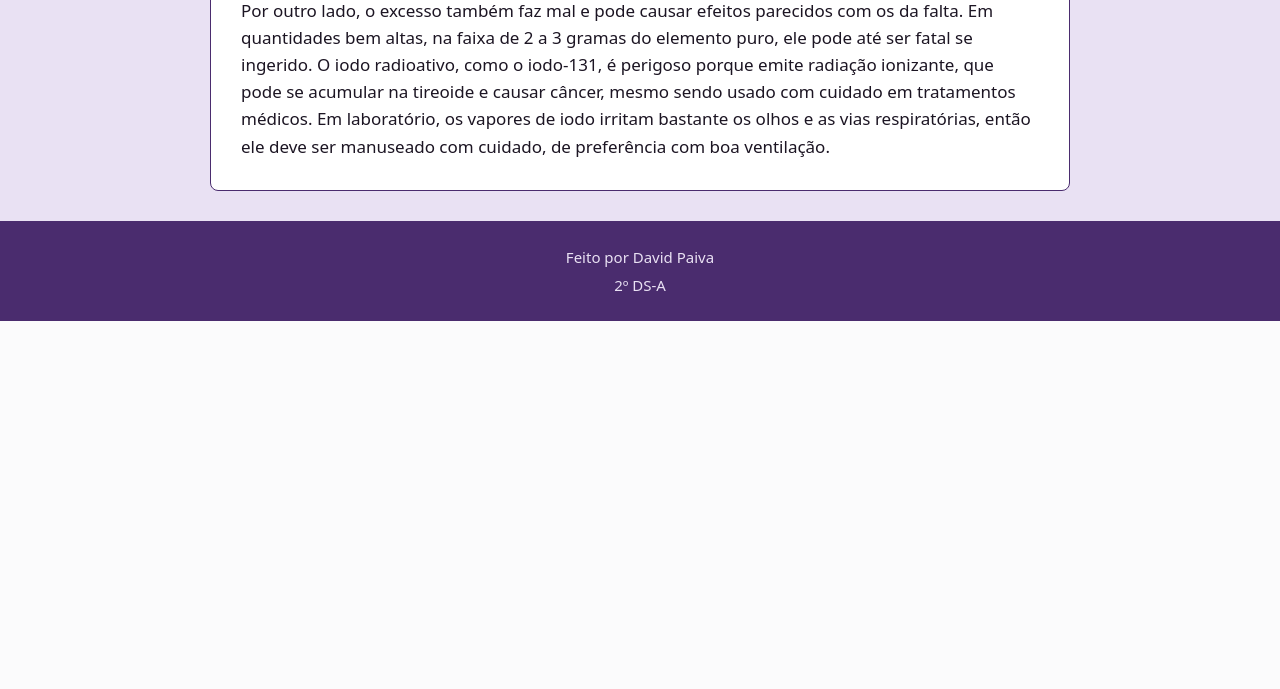
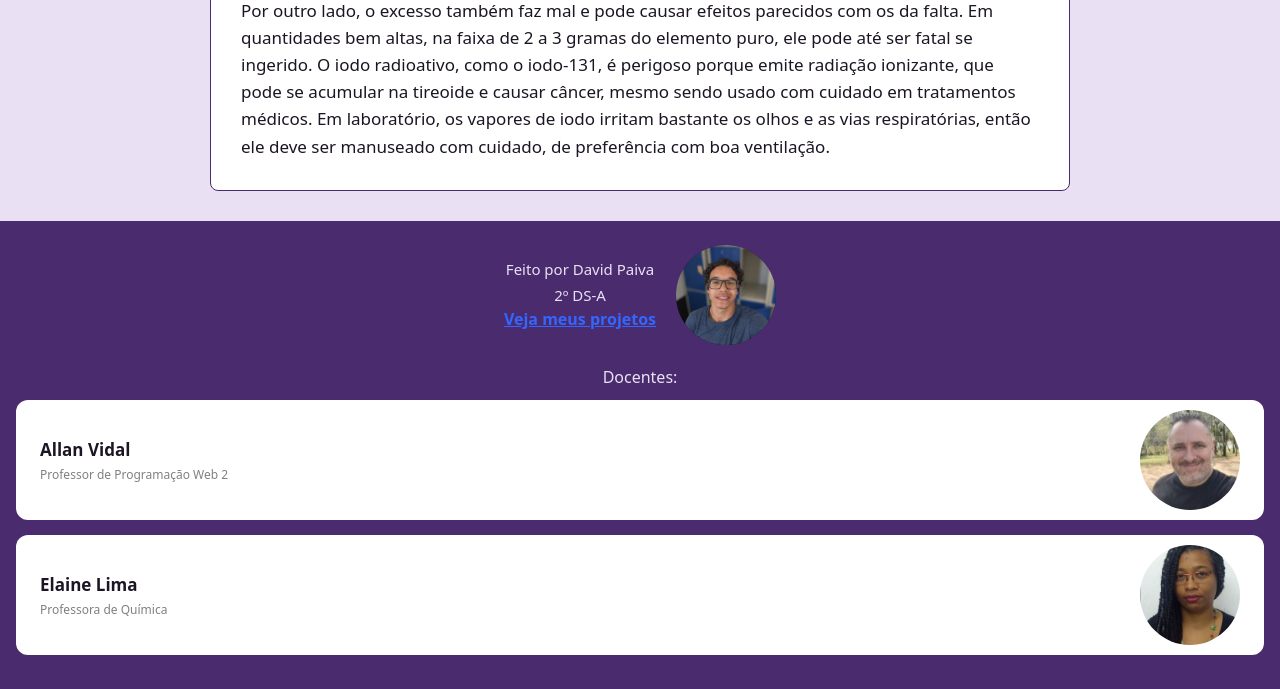
Before and after one commit to yDavidw3/iodo-global, a web app: file index.html in a window 1280 px wide. Shown: the part 2594-3283 px from the top of the page. Before the commit the page ends 2915 px from the top, so only its background shows below. Run offline with its HTML, style and script files only (its server is not run), Linux system fonts and the light colour scheme.

Commit message:
feat: add the dev name and his teachers

```diff
--- a/css/style.css
+++ b/css/style.css
@@ -115,7 +115,79 @@ footer p{
     font-size: 15px;
 }
 footer p + p{
-    margin-top: 4px;
+    margin-top: 2px;
+}
+.criadorSite{
+    display: flex;
+    flex-direction: row;
+    gap: 20px;
+    justify-content: center;
+    align-items: center;
+    padding-bottom: 20px;
+}
+.textoCriador{
+    flex-direction: column;
+}
+.linkGitHub{
+    color: #36f;
+    font-weight: 600;
+}
+.ContainerImagemCriador{
+    display: flex;
+    height: 100px;
+    width: 100px;
+    border-radius: 96px;
+    background-color: #1C1523;
+}
+.ContainerImagemCriador > img{
+    height: 100%;
+    width: 100%;
+    border-radius: 96px;
+    object-fit: cover;
+}
+.docentes{
+    height: 300px;
+    width: 100%;
+}
+.textoDocentes{
+    font-weight: 500;
+    padding-bottom: 10px;
+}
+.containerDocentes{
+    height: 40%;
+    width: 100%;
+    background-color: #fff;
+    margin-bottom: 15px;
+    border-radius: 12px;
+    padding: 24px 24px 24px 24px;
+    display: flex;
+    flex-direction: row;
+    justify-content: space-between;
+    align-items: center;
+}
+.infoDocente{
+    text-align: justify;
+}
+.nomeProfessor{
+    font-size: 17px;
+    font-weight: 700;
+    color: #1C1523;
+}
+.materiaProfessor{
+    font-size: 12px;
+    color: gray;
+}
+.containerImagemProfessor{
+    display: flex;
+    height: 100px;
+    width: 100px;
+    border-radius: 96px;
+}
+.containerImagemProfessor > img{
+    height: 100%;
+    width: 100%;
+    border-radius: 96px;
+    object-fit: cover;
 }
 @media (max-width: 700px){
     main{
--- a/index.html
+++ b/index.html
@@ -63,8 +63,39 @@
         </section>
     </main>
     <footer>
-        <p class="footerNome">Feito por David Paiva</p>
-        <p class="footerSerie">2º DS-A</p>
+        <div class="criadorSite">
+            <div class="textoCriador">
+                <p class="footerNome">Feito por David Paiva</p>
+                <p class="footerSerie">2º DS-A</p>
+                <a class="linkGitHub" href="https://github.com/yDavidw3">Veja meus projetos</a>
+            </div>
+            <div class="ContainerImagemCriador">
+                <img src="images/fotoCriador.png" alt="Foto do desenvolvedor do site">
+            </div>
+        </div>
+
+        <div class="docentes">
+            <h4 class="textoDocentes">Docentes:</h4>
+            <div class="containerDocentes">
+                <div class="infoDocente">
+                    <p class="nomeProfessor">Allan Vidal</p>
+                    <p class="materiaProfessor">Professor de Programação Web 2</p>
+                </div>
+                <div class="containerImagemProfessor">
+                    <img src="images/allan.jpeg" alt="Professor de Programação Web 2: Allan Vidal">
+                </div>
+            </div>
+            <div class="containerDocentes">
+                <div class="infoDocente">
+                    <p class="nomeProfessor">Elaine Lima</p>
+                    <p class="materiaProfessor">Professora de Química</p>
+                </div>
+                <div class="containerImagemProfessor">
+                    <img src="images/prof-elaine.png" alt="Professor de Programação Web 2: Allan Vidal">
+                </div>
+            </div>
+
+        </div>
     </footer>
 </body>
 </html>
```
Also changed, not shown: images/allan.jpeg (added), images/elaine.gif (added), images/fotoCriador.png (added), images/prof-elaine.png (added).
